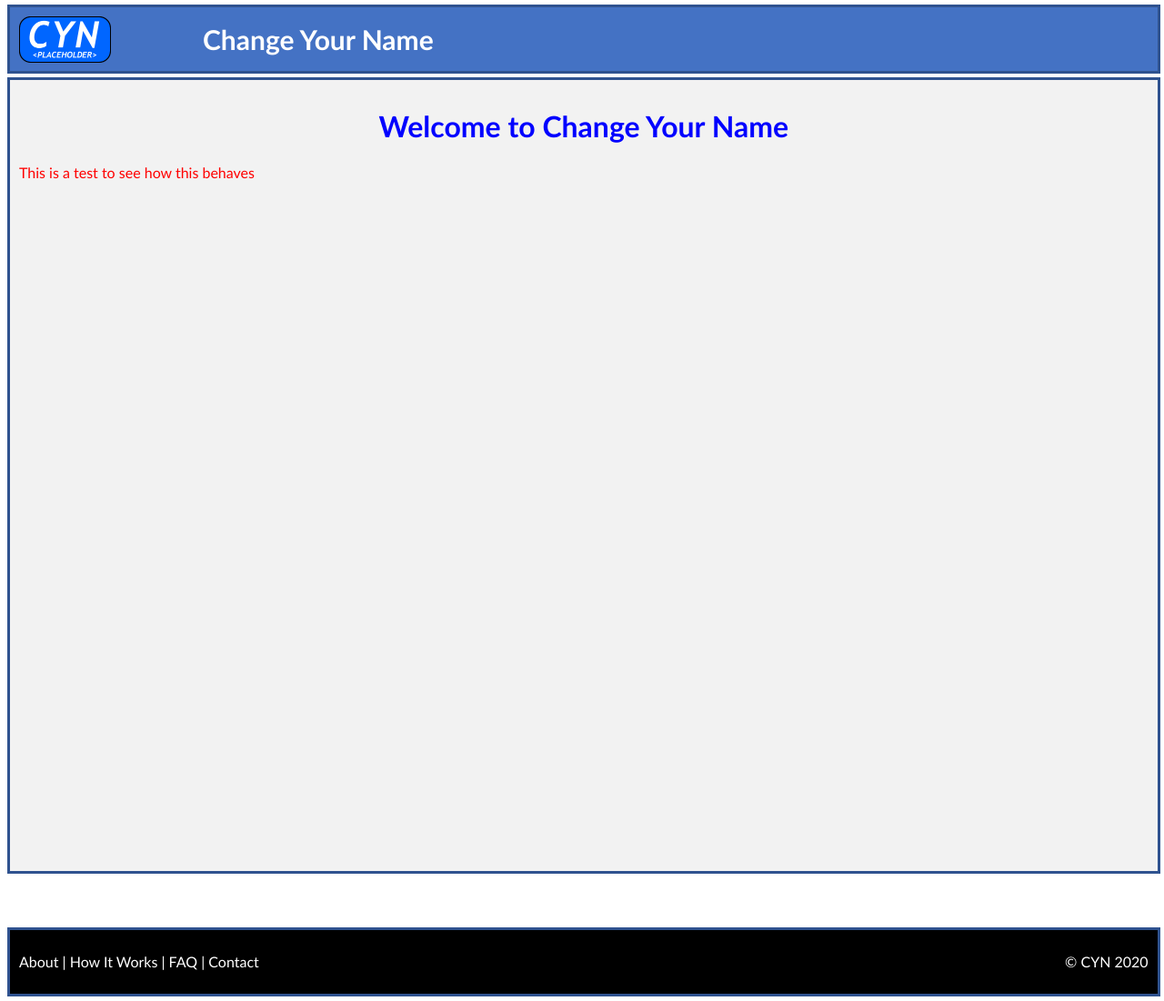
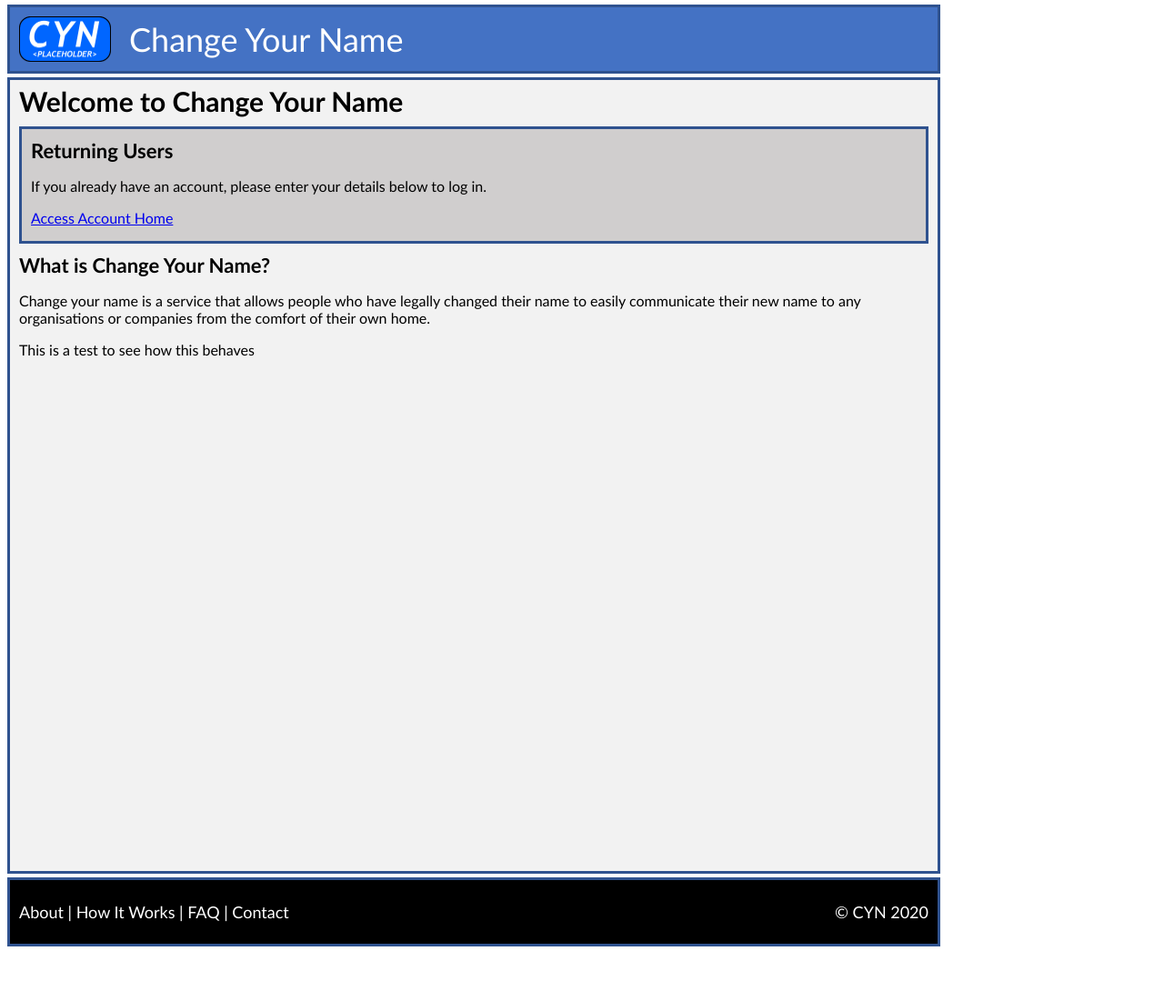
Before and after one commit to davethepunkyone/tm470-name-change, a Flask app: page / in a window 1280 px wide. Shown: the whole page at 91% size. Run offline with Flask 2, Linux system fonts and the light colour scheme.

Commit message:
Amended css, created account home

```diff
--- a/app/routes.py
+++ b/app/routes.py
@@ -9,6 +9,12 @@ def index():
     return render_template('index.html', user=user)
 
 
+@app.route('/account')
+def account_home():
+    user = {"username": "dave"}
+    return render_template('account_home.html', user=user)
+
+
 @app.route('/test')
 def test():
     return "Test Link!"
--- a/app/static/default.css
+++ b/app/static/default.css
@@ -3,19 +3,32 @@
 }
 
 h1 {
-  color: blue;
-  text-align: center;
+  color: black;
+  margin-top: 5px;
+  margin-bottom: 10px;
+  font-weight: bold;
+  font-size: 30px;
+}
+
+h2 {
+  color: black;
+  margin-top: 10px;
+  margin-bottom: 10px;
+  font-weight: bold;
+  font-size: 22px;
 }
 
 p {
-  color: red;
+  color: black;
   text-align: left;
 }
 
 header {
+  /*margin: auto;*/
   position: fixed;
   top: 5px;
-  width: 97%;
+  /*width: 97%;*/
+  width: 1000px;
   padding: 10px;
   height: 50px;
   line-height: 50px;
@@ -27,9 +40,11 @@ header {
 }
 
 footer {
+  /*margin: auto;*/
   position: fixed;
-  bottom: 5px;
-  width: 97%;
+  top: 965px;
+  /*bottom: 5px;*/
+  width: 1000px;
   padding: 10px;
   height: 50px;
   line-height: 50px;
@@ -38,30 +53,73 @@ footer {
   vert-align: middle;
   border-style: solid;
   border-color: #2F528F;
+  font-size: large;
 }
 
 .main {
+  /*margin: auto;*/
   position: fixed;
-  top: 75px;
-  width: 97%;
-  height: 850px;
-  padding: 10px;
+  /*alignment: center;*/
+  top: 85px;
+  width: 1000px;
+  height: 870px;
+  padding-left: 10px;
+  padding-right: 10px;
   background-color: #F2F2F2;
-  margin-top: 10px;
-  margin-bottom: 10px;
   border-style: solid;
   border-color: #2F528F;
+}
+
+.nav {
+  /*margin: auto;*/
+  position: fixed;
+  alignment: center;
+  top: 85px;
+  width: 170px;
+  height: 870px;
+  padding-left: 10px;
+  padding-right: 10px;
+  background-color: #F2F2F2;
+  border-style: solid;
+  border-color: #2F528F;
+}
+
+.main_w_nav {
+  /*margin: auto;*/
+  position: fixed;
+  /*alignment: center;*/
+  top: 85px;
+  left: 208px;
+  width: 800px;
+  height: 870px;
+  padding-left: 10px;
+  padding-right: 10px;
+  background-color: #F2F2F2;
+  border-style: solid;
+  border-color: #2F528F;
+}
+
+.darkened_section {
+  margin: auto;
+  background-color: #D0CECE;
+  padding-left: 10px;
+  padding-right: 10px;
+  border-color: #2F528F;
+  border-style: solid;
 }
 
 .header_text {
   float: left;
   color: white;
-  font-weight: bold;
-  font-size: 30px;
+  margin-left: 20px;
+  /*font-weight: bold;*/
+  font-size: 36px;
 }
 
 .header_image {
   float: left;
+  width: 101px;
+  height: 50px;
 }
 
 .links {
--- a/app/templates/index.html
+++ b/app/templates/index.html
@@ -7,7 +7,21 @@
    <body>
       {% extends "template_general.html" %}
       {% block content %}
-      <h1> Welcome to Change Your Name </h1>
-      <p> This is a test to see how this behaves </p>
+      <div class="main">
+         <h1>Welcome to Change Your Name</h1>
+
+         <div class="darkened_section">
+            <h2>Returning Users</h2>
+            <p>If you already have an account, please enter your details below to log in.</p>
+            <p><a href="{{ url_for('account_home') }}">Access Account Home</a></p>
+         </div>
+
+         <h2>What is Change Your Name?</h2>
+         <p>Change your name is a service that allows people who have legally changed their name to easily communicate
+         their new name to any organisations or companies from the comfort of their own home.</p>
+         <p> This is a test to see how this behaves </p>
+
+
+      </div>
       {% endblock %}
    </body>
--- a/app/templates/template_general.html
+++ b/app/templates/template_general.html
@@ -7,13 +7,11 @@
    </head>
    <body>
       <header>
-         <div class="header_image"><img src={{url_for('static', filename='placeholder_logo.png')}} width="50%" height="50%"></div>
+         <a href="{{ url_for('index') }}"><img class="header_image" src={{url_for('static', filename='placeholder_logo.png')}}></a>
          <div class="header_text">Change Your Name</div>
       </header>
-      <div class="main">
       {% block content %}
       {% endblock %}
-      </div>
       <footer>
          <div class="footer">
             <div class="links">About | How It Works | FAQ | Contact</div>
```
Also changed, not shown: app/templates/account_home.html (added, +18 -0 lines), app/templates/template_loggedin.html (deleted, +0 -11 lines).
